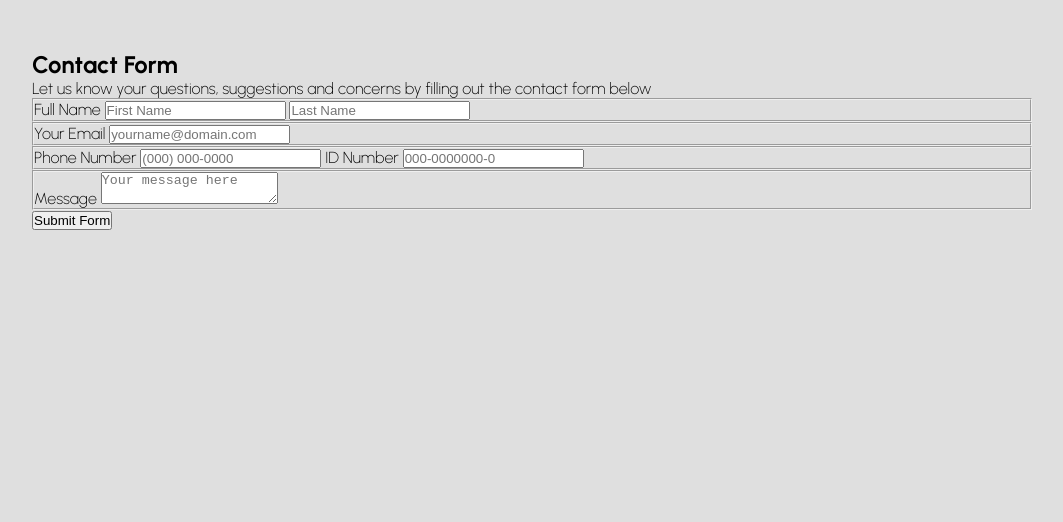
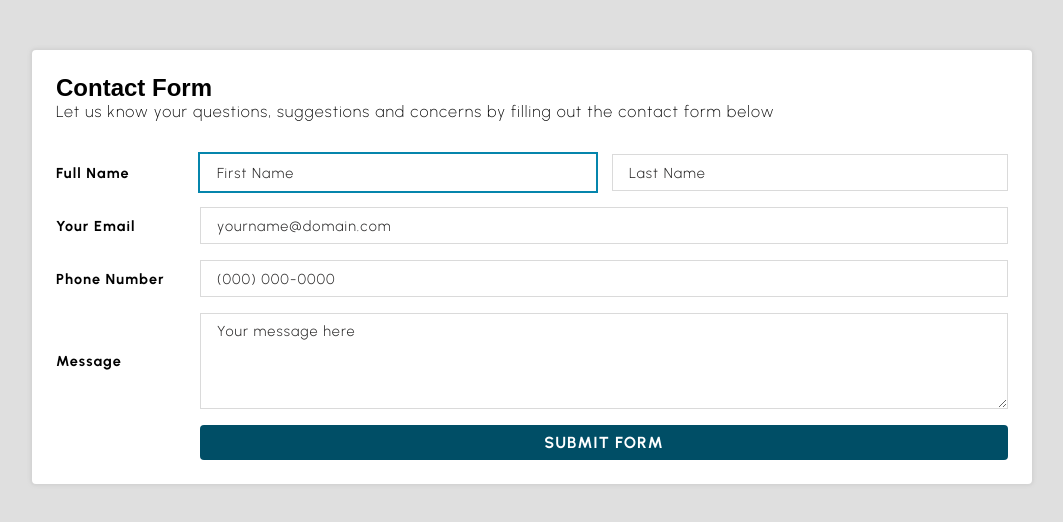
Before and after one commit to jaimeviloriogreen/formulario-validado, a plain HTML site: page index.html in a window 1280 px wide. Shown: the whole page, without its empty margins (108-1171 px from the left). Drawn offline with Linux system fonts and the light colour scheme; a web font is replaced by a local one.

Commit message:
Form stylized

```diff
--- a/assets/css/custom.css
+++ b/assets/css/custom.css
@@ -12,9 +12,12 @@
     --color10:#CB3631;
     --color11:#535e66;
     --color12:#343e46;
+
     --fuente1: 'Urbanist', sans-serif;
     --fuente2: 'Raleway', sans-serif;
     --fuente3: 'RocknRoll One', sans-serif;
+
+    --letter-spacing: 0.06875rem;
 }
 *,
 *::after,
@@ -36,3 +39,111 @@ body{
     max-width: 62.5rem;
     margin: 3.125rem auto;
 }
+.section_form{
+    width: 100%;
+    height: 100%;
+    background-color: var(--color1);
+    border-radius: .25rem;
+    padding: 1.5rem;
+    box-shadow: 0px 0px 3px 2px rgba(205, 205, 205, 0.726);
+    display: grid;
+    grid-template-rows: auto 1fr;
+    gap: 2rem;
+}
+.section_form__header{
+    width: 100%;
+    height: 100%;
+}
+.section_form__header__title{
+    font-family: var(--fuente3);
+    /* margin-bottom: 0.5rem; */
+}
+.section_form__header__text{
+    line-height: 1.25rem;
+    font-weight: 200;
+    letter-spacing: var(--letter-spacing);
+}
+.form{
+    width: 100%;
+    height: 100%;
+    display: grid;
+    gap: 1rem;
+    grid-template-columns:8rem 1fr;
+    grid-template-rows: repeat(5, auto);
+    align-items: center;
+}
+.form__label{
+    font-weight: bold;
+    font-size: .9rem;
+    letter-spacing: var(--letter-spacing);
+}
+form[name="mainForm"] input[type="text"],
+form[name="mainForm"] textarea{
+    border: none;
+    outline: none;
+    font-family: inherit;
+    letter-spacing: var(--letter-spacing);
+    border: 1px solid rgba(205, 205, 205, 0.726);
+    padding: .5rem 1rem;
+    font-weight: 400;
+    font-size: 1rem;
+}
+form[name="mainForm"] input[type="text"]::placeholder,
+form[name="mainForm"] textarea::placeholder{
+    font-family: var(--fuente1);
+    font-size: .9rem;
+    letter-spacing: var(--letter-spacing);
+    font-weight: 300;
+    color: rgb(36, 35, 35);
+}
+form[name="mainForm"] input[type="text"]:focus,
+form[name="mainForm"] textarea:focus{
+    outline: 2px solid #0585ac;
+    border: 1px solid transparent;
+}
+.form__fieldset{
+    width: 100%;
+    height: 100%;
+    display: flex;
+    justify-content: space-between;
+    flex-flow: row nowrap;
+}
+.form__fieldset__fname{
+    width: 100%;
+    flex: 0 1 calc(50% - .5rem);
+}
+.form__fieldset__lname{
+    width: 100%;
+    flex: 0 1 calc(50% -  .5rem);
+}
+.form__textarea{
+    resize: vertical;
+    min-height: 6rem;
+    max-height: 6rem;
+    overflow: scroll;
+}
+.form__submit{
+    grid-column: 2/-1;
+    border-radius: .25rem;
+    background-color: var(--color6);
+    border: none;
+    outline: none;
+    font-family: inherit;
+    text-transform: uppercase;
+    letter-spacing: var(--letter-spacing);
+    padding: .5rem 1rem;
+    font-weight: 700;
+    font-size: 1rem;
+    color: var(--color1);
+    cursor: pointer;
+    transition: background-color .3s ease;
+}
+.form__submit:hover{
+    background-color: #024255;
+}
+
+@media screen and (max-width:768px){
+    html{
+        font-size: 14px;
+    }
+}
--- a/index.html
+++ b/index.html
@@ -10,30 +10,34 @@
 </head>
 <body>
     <main class="container">
-        <h2>Contact Form</h2>
-        <p>Let us know your questions, suggestions and concerns by filling out the contact form below</p>
-        <form name="mainForm" class="form" autocomplete="off">
-            <fieldset>
-                <label for="fname">Full Name</label>
-                <input type="text" placeholder="First Name" name="fname">
-                <input type="text" placeholder="Last Name" name="lname">
-            </fieldset>
-            <fieldset>
-                <label for="email">Your Email</label>
+
+        <section class="section_form">
+            <header class="section_form__header">
+                <h2 class="section_form__header__title">Contact Form</h2>
+                <p class="section_form__header__text">Let us know your questions, suggestions and concerns by filling out the contact form below</p>
+            </header>
+
+            <form name="mainForm" class="form" autocomplete="off">
+
+                <label class="form__label">Full Name</label>
+                <div class="form__fieldset">
+                    <input class="form__fieldset__fname" type="text" placeholder="First Name" name="fname" autofocus>
+                    <input class="form__fieldset__lname" type="text" placeholder="Last Name" name="lname">
+                </div>
+
+                <label class="form__label">Your Email</label>
                 <input type="text" placeholder="yourname@domain.com" name="email">
-            </fieldset>
-            <fieldset>
-                <label for="phone">Phone Number</label>
+
+                <label class="form__label">Phone Number</label>
                 <input type="text" placeholder="(000) 000-0000" name="phone">
-                <label for="id">ID Number</label>
-                <input type="text" placeholder="000-0000000-0" name="id">
-            </fieldset>
-            <fieldset>
-                <label for="message">Message</label>
-                <textarea name="message" placeholder="Your message here"></textarea>
-            </fieldset>
-            <input type="submit" value="Submit Form" name="submit">
-        </form>
+
+                <label class="form__label">Message</label>
+                <textarea class="form__textarea" name="message" placeholder="Your message here"></textarea>
+
+
+                <input class="form__submit" type="submit" value="Submit Form" name="submit">
+            </form>
+        </section>
     </main>
 
         <!-- Scripts -->
```
